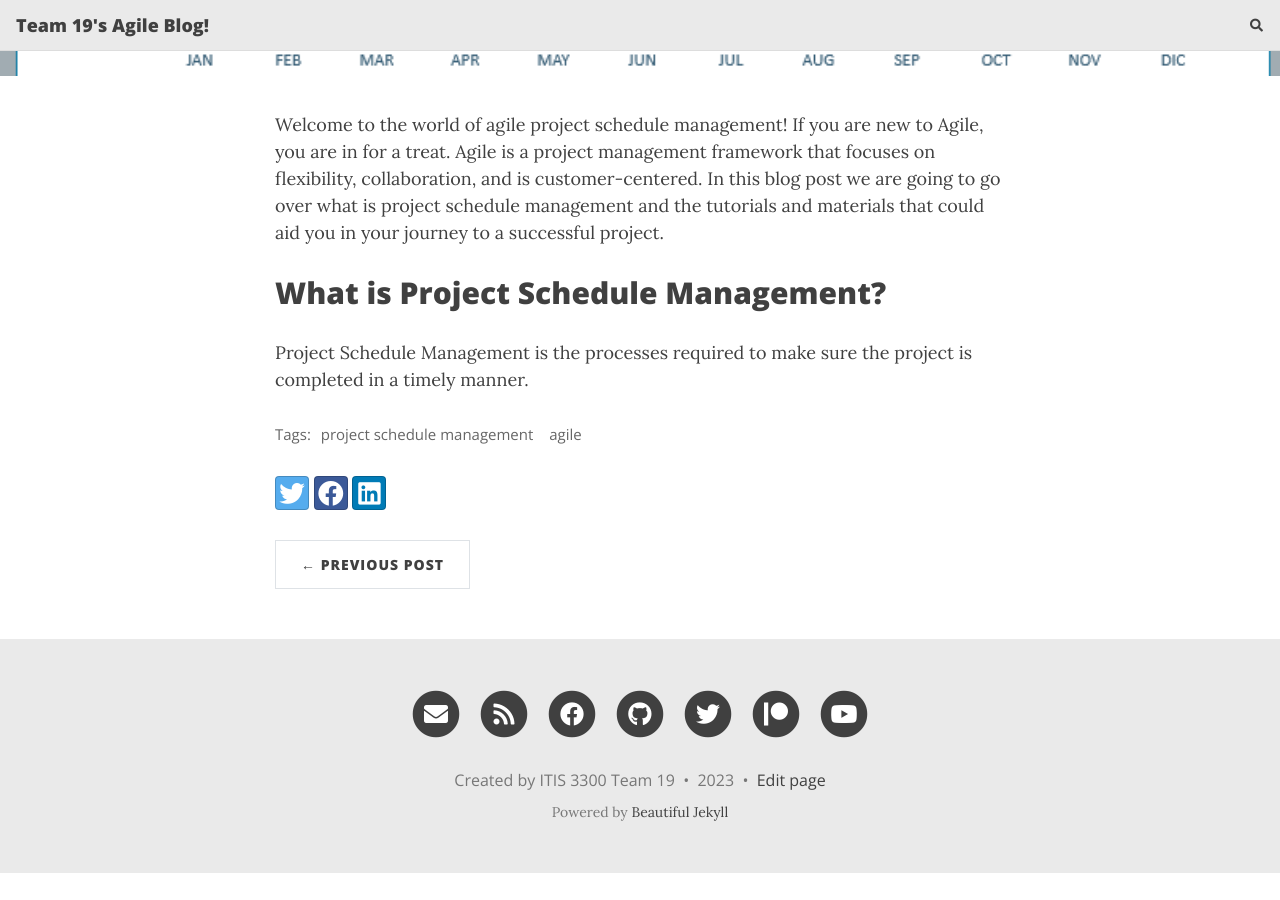
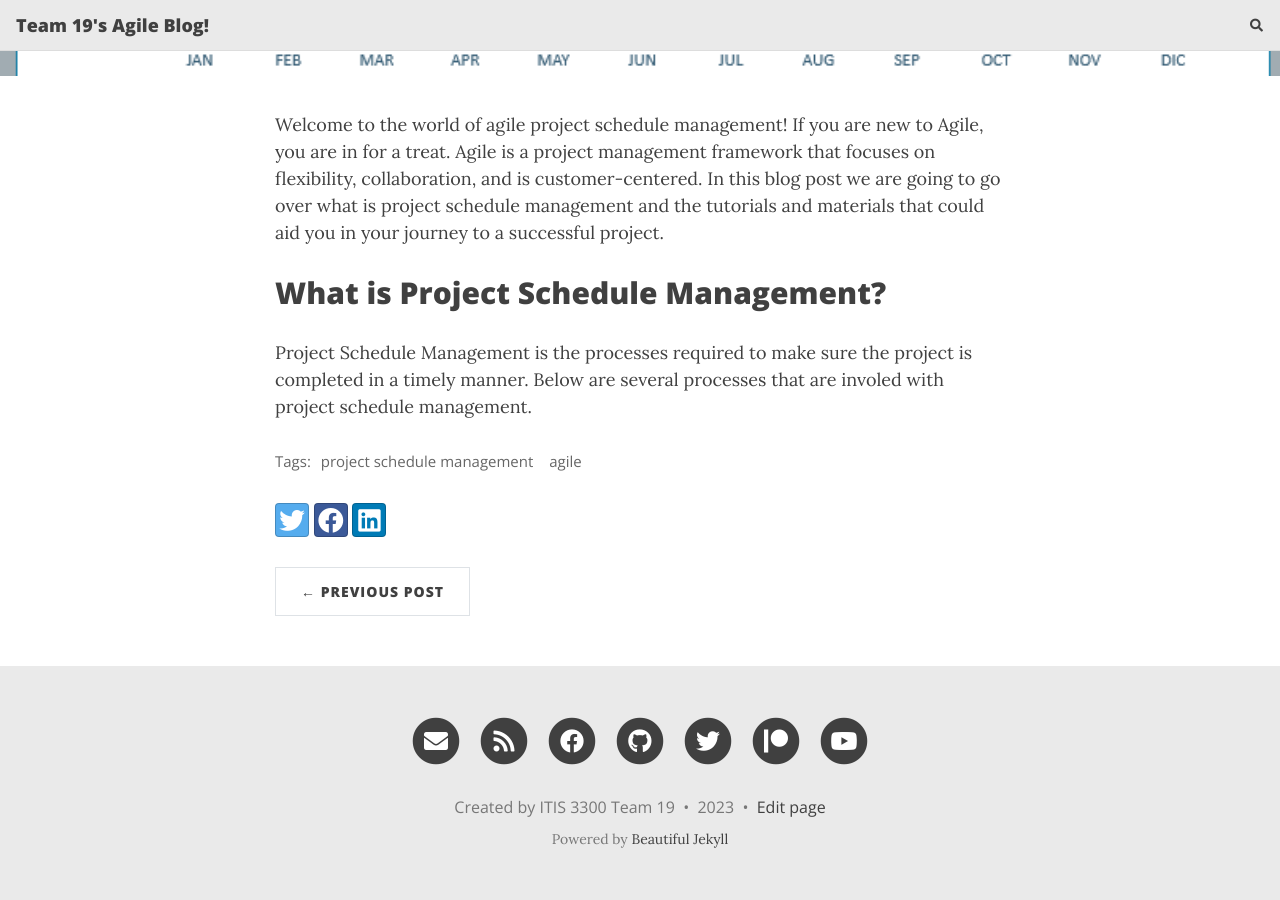
Before and after one commit to dlouangr/agile-blog, a Jekyll site: the page built from _posts/2023-10-01-Agile-Project-Schedule-Management.md, in a window 1280 px wide and 900 px high, scrolled down 580 px. Built offline with Jekyll 4.4.1, drawn with Linux system fonts in a browser that asks for light colours; nearby versions of some CDN libraries; comment, search, counter and statistics services are not loaded; before the commit the page ends 1453 px from its top, so only the background shows below that.

Commit message:
Update 2023-10-01-Agile-Project-Schedule-Management.md

```diff
--- a/_posts/2023-10-01-Agile-Project-Schedule-Management.md
+++ b/_posts/2023-10-01-Agile-Project-Schedule-Management.md
@@ -9,4 +9,4 @@ Welcome to the world of agile project schedule management! If you are new to Agi
 
 ## What is Project Schedule Management?
 
-Project Schedule Management is the processes required to make sure the project is completed in a timely manner.
+Project Schedule Management is the processes required to make sure the project is completed in a timely manner. Below are several processes that are involed with project schedule management.
```
